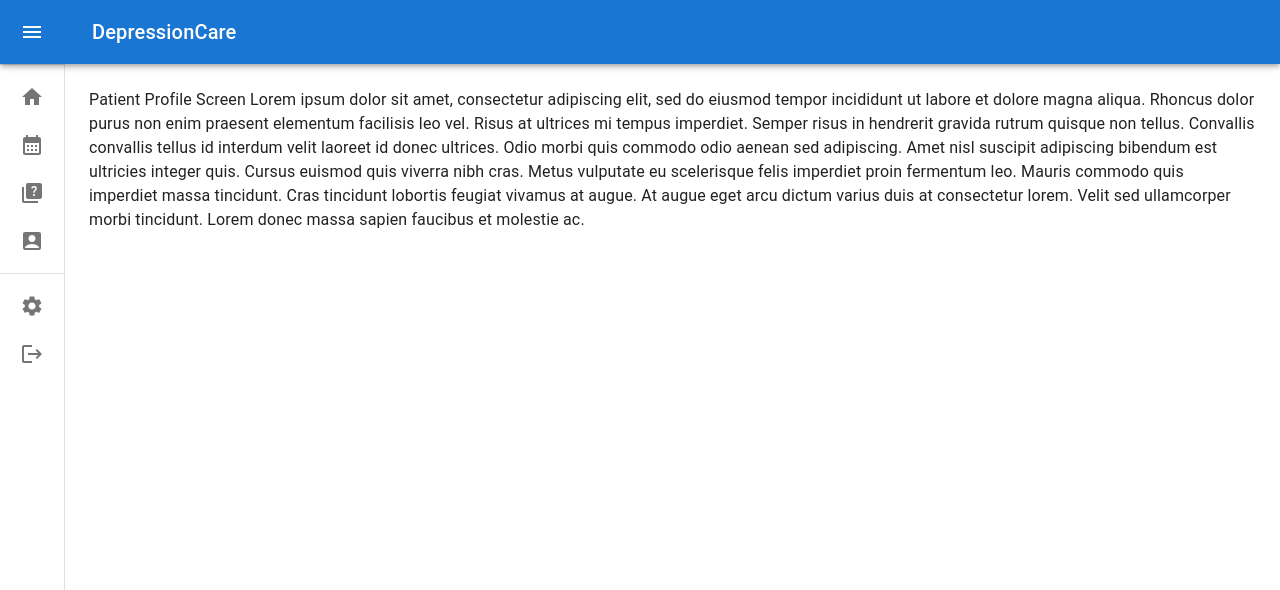
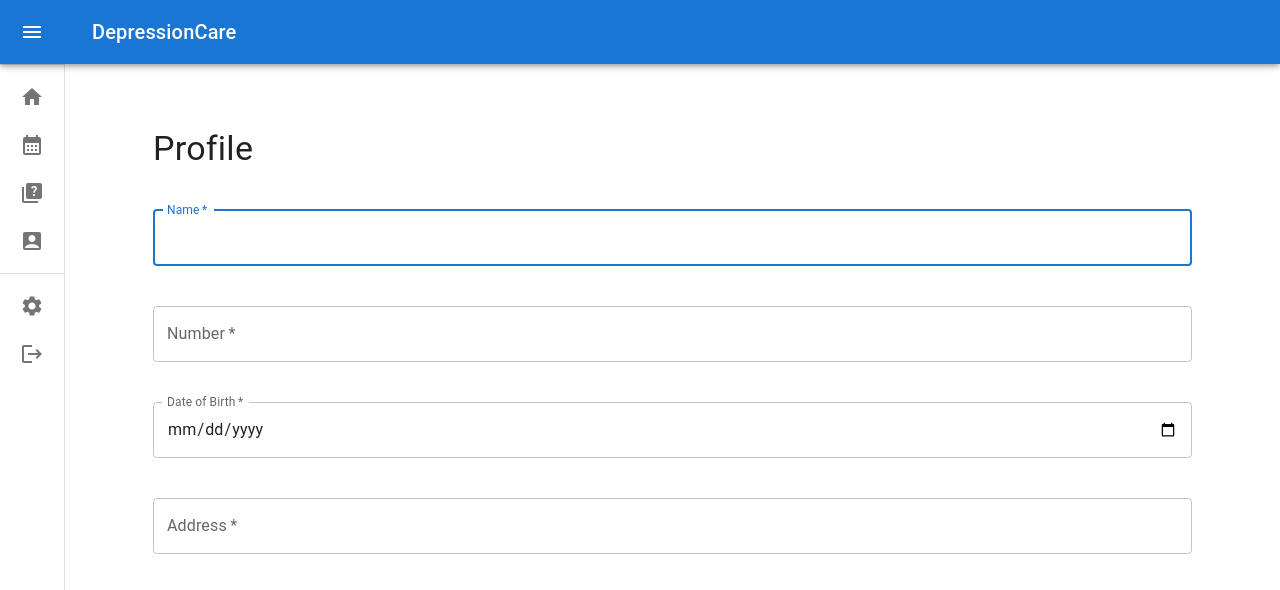
Before and after one commit to wizapp-link/medical-platform-frontend, a React (Create React App) app: page /patient/profile in a window 1280 px wide. Shown: the top 590 px of the page. Built offline with nearby package versions, Linux system fonts and the light colour scheme.

Commit message:
patient profile and settings

```diff
--- a/src/screens/PatientProfileScreen.tsx
+++ b/src/screens/PatientProfileScreen.tsx
@@ -1,22 +1,64 @@
-import { Box, Typography } from '@mui/material';
-import * as React from 'react';
+import { Box, Button, Container, Link, Stack, TextField, Typography } from '@mui/material';
+import React, { FormEvent, useState } from 'react';
 
 export default function PatientProfileScreen(props: any) {
-	return <Box>
-		<Typography paragraph>
-			Patient Profile Screen
-			Lorem ipsum dolor sit amet, consectetur adipiscing elit, sed do eiusmod
-			tempor incididunt ut labore et dolore magna aliqua. Rhoncus dolor purus non
-			enim praesent elementum facilisis leo vel. Risus at ultrices mi tempus
-			imperdiet. Semper risus in hendrerit gravida rutrum quisque non tellus.
-			Convallis convallis tellus id interdum velit laoreet id donec ultrices.
-			Odio morbi quis commodo odio aenean sed adipiscing. Amet nisl suscipit
-			adipiscing bibendum est ultricies integer quis. Cursus euismod quis viverra
-			nibh cras. Metus vulputate eu scelerisque felis imperdiet proin fermentum
-			leo. Mauris commodo quis imperdiet massa tincidunt. Cras tincidunt lobortis
-			feugiat vivamus at augue. At augue eget arcu dictum varius duis at
-			consectetur lorem. Velit sed ullamcorper morbi tincidunt. Lorem donec massa
-			sapien faucibus et molestie ac.
-		</Typography>
-	</Box>
+	const [name, setName] = useState("");
+	const [phoneNumber, setPhoneNumber] = useState("");
+	const [addr, setAddr] = useState("");
+	const [dob, setDob] = useState("");
+
+	const handleSubmit = (e: FormEvent) => {
+		e.preventDefault();
+	};
+
+	return (
+		<Box>
+			<Container>
+				<form onSubmit={handleSubmit}>
+					<Stack spacing={5} padding={5}>
+						<Typography variant="h4">Profile</Typography>
+						<TextField
+							id="name-field"
+							label="Name"
+							variant="outlined"
+							value={name}
+							onChange={(e) => setName(e.target.value)}
+							required
+							autoFocus
+							autoComplete="name"
+						/>
+						<TextField
+							id="number-field"
+							variant="outlined"
+							label="Number"
+							value={phoneNumber}
+							onChange={(e) => setPhoneNumber(e.target.value)}
+							required
+						/>
+						<TextField
+							id="dateOfBirth"
+							label="Date of Birth"
+							type="date"
+							value={dob}
+							onChange={e => setDob(e.target.value)}
+							variant="outlined"
+							required
+							InputLabelProps={{
+								shrink: true,
+							}}
+						/>
+						<TextField
+							id="address"
+							label="Address"
+							value={addr}
+							onChange={e => setAddr(e.target.value)}
+							variant="outlined"
+							fullWidth
+							required
+						/>
+					</Stack>
+				</form>
+			</Container>
+		</Box >
+	);
 }
--- a/src/screens/PatientSettingsScreen.tsx
+++ b/src/screens/PatientSettingsScreen.tsx
@@ -1,22 +1,63 @@
-import { Box, Typography } from '@mui/material';
-import * as React from 'react';
+import { Box, Container, Stack, TextField, Typography } from '@mui/material';
+import React, { FormEvent, useState } from 'react';
 
 export default function PatientSettingsScreen(props: any) {
-	return <Box>
-		<Typography paragraph>
-			Patient Settings Screen
-			Lorem ipsum dolor sit amet, consectetur adipiscing elit, sed do eiusmod
-			tempor incididunt ut labore et dolore magna aliqua. Rhoncus dolor purus non
-			enim praesent elementum facilisis leo vel. Risus at ultrices mi tempus
-			imperdiet. Semper risus in hendrerit gravida rutrum quisque non tellus.
-			Convallis convallis tellus id interdum velit laoreet id donec ultrices.
-			Odio morbi quis commodo odio aenean sed adipiscing. Amet nisl suscipit
-			adipiscing bibendum est ultricies integer quis. Cursus euismod quis viverra
-			nibh cras. Metus vulputate eu scelerisque felis imperdiet proin fermentum
-			leo. Mauris commodo quis imperdiet massa tincidunt. Cras tincidunt lobortis
-			feugiat vivamus at augue. At augue eget arcu dictum varius duis at
-			consectetur lorem. Velit sed ullamcorper morbi tincidunt. Lorem donec massa
-			sapien faucibus et molestie ac.
-		</Typography>
-	</Box>
+	const [email, setEmail] = useState("email_from@redux.store");
+	const [password, setPassword] = useState("");
+	const [newPassword1, setNewPassword1] = useState("");
+	const [newPassword2, setNewPassword2] = useState("");
+
+	const handleSubmit = (e: FormEvent) => {
+		e.preventDefault();
+	};
+
+	return (
+		<Box>
+			<Container>
+				<form onSubmit={handleSubmit}>
+					<Stack spacing={5} padding={5}>
+						<Typography variant="h4">Settings</Typography>
+						<TextField
+							id="email-field"
+							label="E-mail"
+							variant="outlined"
+							value={email}
+							onChange={(e) => setEmail(e.target.value)}
+							autoComplete="email"
+							required
+							disabled
+						/>
+						<TextField
+							id="password-field"
+							label="Current Password"
+							variant="outlined"
+							value={password}
+							onChange={(e) => setPassword(e.target.value)}
+							type="password"
+							autoComplete="current-password"
+							required
+						/>
+						<TextField
+							id="new-password-field-1"
+							label="New Password"
+							variant="outlined"
+							value={newPassword1}
+							onChange={(e) => setNewPassword1(e.target.value)}
+							type="password"
+							required
+						/>
+						<TextField
+							id="new-password-field-2"
+							label="Confirm New Password"
+							variant="outlined"
+							value={newPassword2}
+							onChange={(e) => setNewPassword2(e.target.value)}
+							type="password"
+							required
+						/>
+					</Stack>
+				</form>
+			</Container>
+		</Box >
+	);
 }
```
